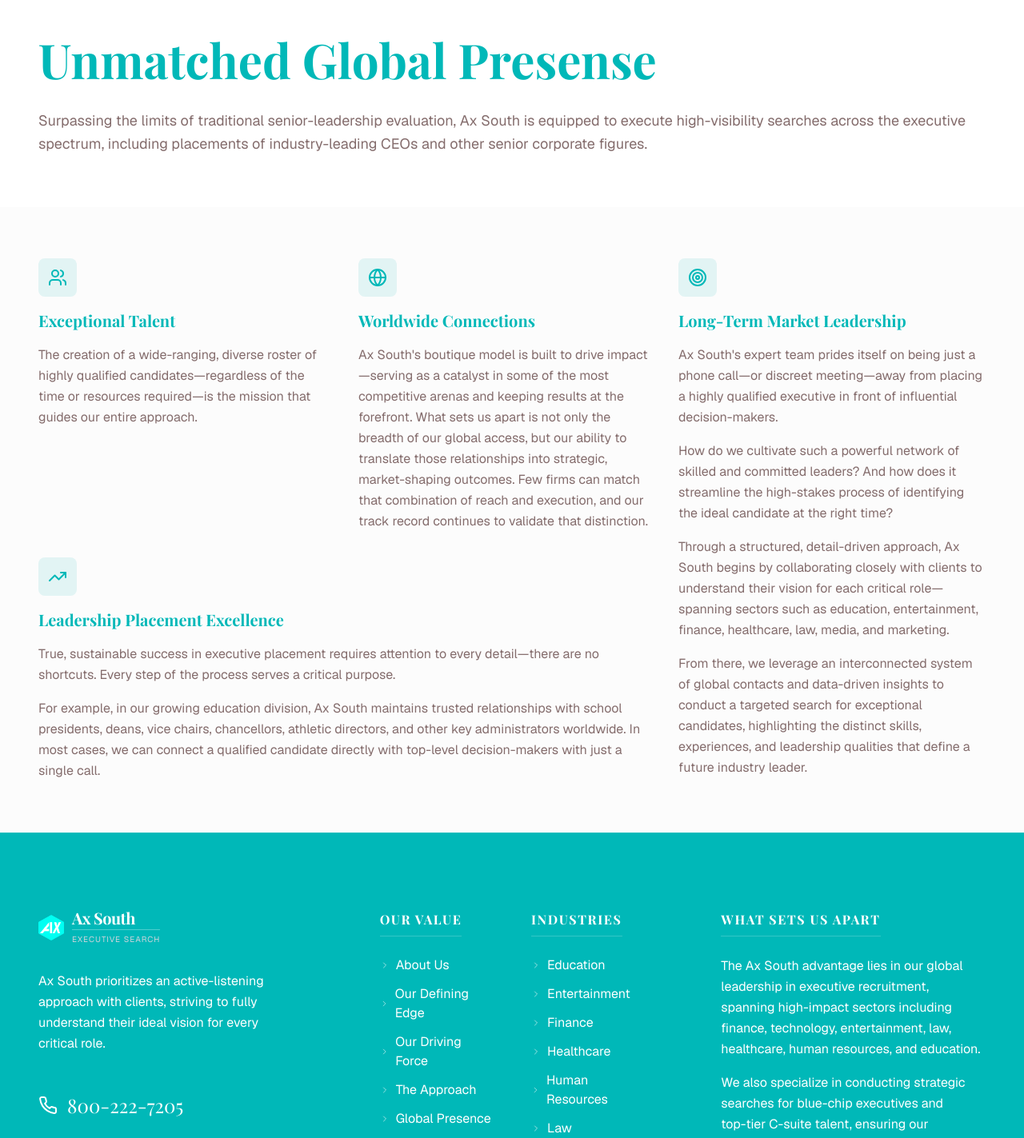
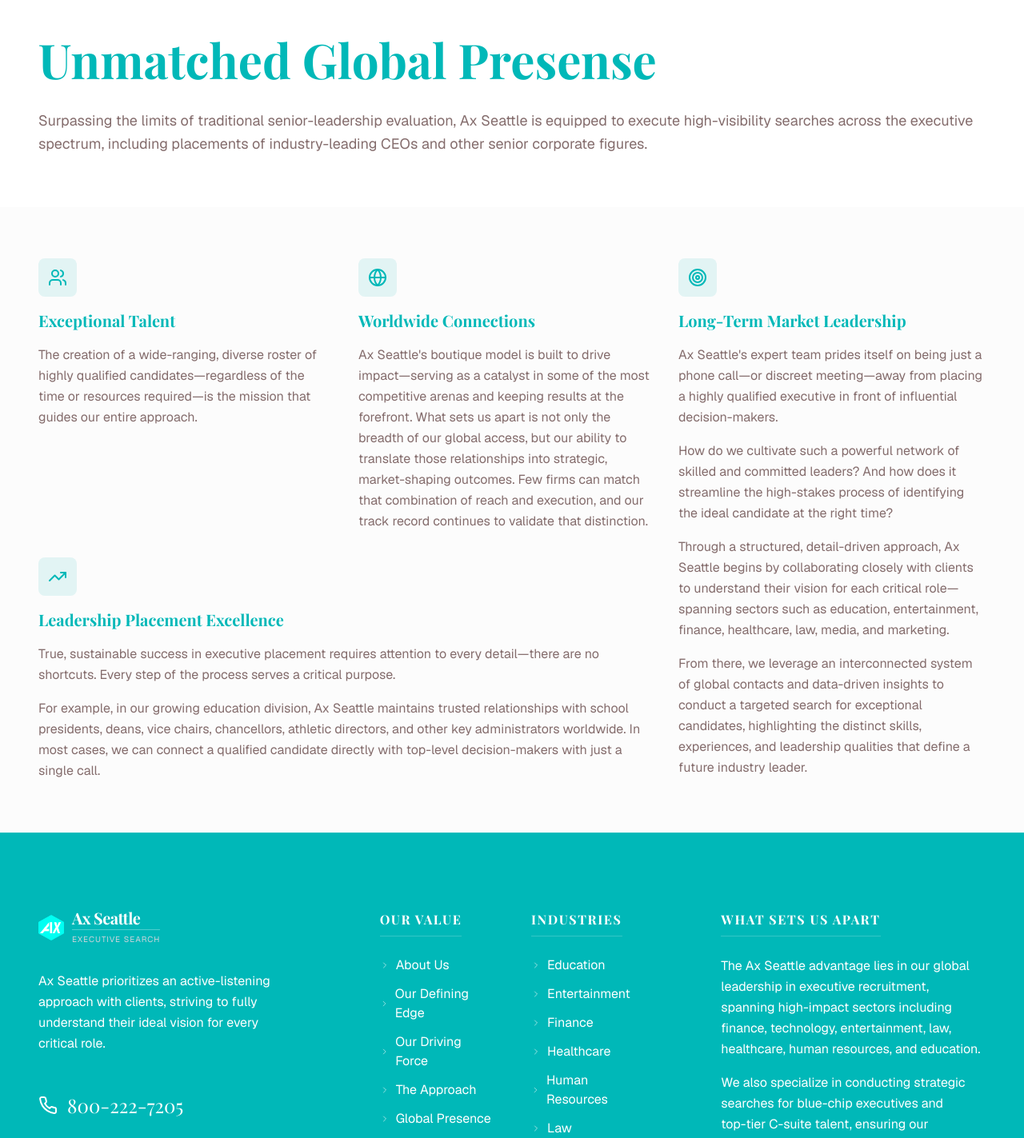
Before and after one commit to newgraph8-commits/Ax-Seattle, a Next.js app: page /unmatched-global-presense in a window 1280 px wide. Shown: the part 180-1603 px from the top of the page at 80% size. Built offline with nearby package versions, Linux system fonts and the light colour scheme; a web font is replaced by a local one.

Commit message:
feat: replace "Ax South" with "Ax Seattle" site-wide
Update brand name in key files and components.

```diff
--- a/app/layout.tsx
+++ b/app/layout.tsx
@@ -18,7 +18,7 @@ const playfair = Playfair_Display({
 })
 
 export const metadata: Metadata = {
-  title: "Ax South",
+  title: "Ax Seattle",
   metadataBase: new URL("https://axfrost.com"),
   icons: {
     icon: [
@@ -34,12 +34,12 @@ export const metadata: Metadata = {
     apple: "/apple-touch-icon.png",
   },
   openGraph: {
-    title: "Ax South",
+    title: "Ax Seattle",
     url: "https://axfrost.com",
     images: null,
   },
   twitter: {
-    title: "Ax South",
+    title: "Ax Seattle",
     card: "summary",
     images: null,
   },
--- a/app/termsofservice/page.tsx
+++ b/app/termsofservice/page.tsx
@@ -3,8 +3,8 @@ import { Footer } from "@/components/layout/footer"
 import type { Metadata } from "next"
 
 export const metadata: Metadata = {
-  title: "Terms of Service | Ax South",
-  description: "Terms of Service for Ax South executive search services.",
+  title: "Terms of Service | Ax Seattle",
+  description: "Terms of Service for Ax Seattle executive search services.",
 }
 
 export default function TermsOfServicePage() {
@@ -23,7 +23,7 @@ export default function TermsOfServicePage() {
             <div className="prose prose-lg max-w-none space-y-8 text-gray-700 leading-relaxed">
               <section>
                 <p className="text-lg">
-                  Ax South has rapidly positioned itself as a leading force in executive search, delivering focused
+                  Ax Seattle has rapidly positioned itself as a leading force in executive search, delivering focused
                   service and exceptional opportunities to an elite portfolio of clients.
                 </p>
               </section>
--- a/app/unmatched-global-presense/page.tsx
+++ b/app/unmatched-global-presense/page.tsx
@@ -3,7 +3,7 @@ import { Footer } from "@/components/layout/footer"
 import { Users, Globe, TrendingUp, Target } from "lucide-react"
 
 export const metadata = {
-  title: "Unmatched Global Presence - Ax South",
+  title: "Unmatched Global Presence - Ax Seattle",
   description: "Surpassing the limits of traditional senior-leadership evaluation",
 }
 
@@ -21,7 +21,7 @@ export default function UnmatchedGlobalPresensePage() {
             <h1 className="text-4xl md:text-5xl lg:text-6xl font-bold text-primary mb-8">Unmatched Global Presense</h1>
             <div className="space-y-6 text-lg text-muted-foreground">
               <p className="leading-relaxed">
-                Surpassing the limits of traditional senior-leadership evaluation, Ax South is equipped to execute
+                Surpassing the limits of traditional senior-leadership evaluation, Ax Seattle is equipped to execute
                 high-visibility searches across the executive spectrum, including placements of industry-leading CEOs
                 and other senior corporate figures.
               </p>
@@ -59,7 +59,7 @@ export default function UnmatchedGlobalPresensePage() {
                     </div>
                     <h3 className="text-xl font-bold text-primary">Worldwide Connections</h3>
                     <p className="text-muted-foreground leading-relaxed">
-                      Ax South's boutique model is built to drive impact—serving as a catalyst in some of the most
+                      Ax Seattle's boutique model is built to drive impact—serving as a catalyst in some of the most
                       competitive arenas and keeping results at the forefront. What sets us apart is not only the
                       breadth of our global access, but our ability to translate those relationships into strategic,
                       market-shaping outcomes. Few firms can match that combination of reach and execution, and our
@@ -79,7 +79,7 @@ export default function UnmatchedGlobalPresensePage() {
                     shortcuts. Every step of the process serves a critical purpose.
                   </p>
                   <p className="text-muted-foreground leading-relaxed">
-                    For example, in our growing education division, Ax South maintains trusted relationships with school
+                    For example, in our growing education division, Ax Seattle maintains trusted relationships with school
                     presidents, deans, vice chairs, chancellors, athletic directors, and other key administrators
                     worldwide. In most cases, we can connect a qualified candidate directly with top-level
                     decision-makers with just a single call.
@@ -94,7 +94,7 @@ export default function UnmatchedGlobalPresensePage() {
                 </div>
                 <h3 className="text-xl font-bold text-primary">Long-Term Market Leadership</h3>
                 <p className="text-muted-foreground leading-relaxed">
-                  Ax South's expert team prides itself on being just a phone call—or discreet meeting—away from placing
+                  Ax Seattle's expert team prides itself on being just a phone call—or discreet meeting—away from placing
                   a highly qualified executive in front of influential decision-makers.
                 </p>
                 <p className="text-muted-foreground leading-relaxed">
@@ -102,7 +102,7 @@ export default function UnmatchedGlobalPresensePage() {
                   streamline the high-stakes process of identifying the ideal candidate at the right time?
                 </p>
                 <p className="text-muted-foreground leading-relaxed">
-                  Through a structured, detail-driven approach, Ax South begins by collaborating closely with clients to
+                  Through a structured, detail-driven approach, Ax Seattle begins by collaborating closely with clients to
                   understand their vision for each critical role—spanning sectors such as education, entertainment,
                   finance, healthcare, law, media, and marketing.
                 </p>
--- a/components/home/brand-banner.tsx
+++ b/components/home/brand-banner.tsx
@@ -29,7 +29,7 @@ export function BrandBanner() {
 
         {/* Quote Text */}
         <p className="text-white/90 font-serif text-xl md:text-2xl w-full leading-relaxed italic tracking-wide text-justify [text-align-last:center]">
-          Ax South prioritizes understanding our clients' goals, taking the time to grasp their ideal outcome for every
+          Ax Seattle prioritizes understanding our clients' goals, taking the time to grasp their ideal outcome for every
           critical position.
         </p>
       </div>
--- a/components/home/callback-form.tsx
+++ b/components/home/callback-form.tsx
@@ -148,7 +148,7 @@ export function CallbackForm() {
               <div className="relative aspect-video bg-muted rounded-sm overflow-hidden mb-6 shadow-xl">
                 <img
                   src="https://images.unsplash.com/photo-1542744173-8e7e53415bb0?q=80&w=2070&auto=format&fit=crop"
-                  alt="Ax South Insights"
+                  alt="Ax Seattle Insights"
                   className="object-cover w-full h-full hover:scale-105 transition-transform duration-700"
                 />
               </div>
@@ -158,7 +158,7 @@ export function CallbackForm() {
             <div className="space-y-6">
               <div className="w-full h-px bg-border/60" />
               <p className="text-muted-foreground leading-relaxed text-lg">
-                Ax South delivers trusted expertise in the often overlooked work of building corporate teams. We support
+                Ax Seattle delivers trusted expertise in the often overlooked work of building corporate teams. We support
                 executive, director, and staff-level hiring across finance and accounting, IT services, sales,
                 marketing, manufacturing, engineering, human resources, corporate communications, community relations,
                 media relations, and administrative roles.
--- a/components/layout/footer.tsx
+++ b/components/layout/footer.tsx
@@ -17,7 +17,7 @@ export function Footer() {
               <Logo light />
             </div>
             <p className="text-white leading-relaxed max-w-md">
-              Ax South prioritizes an active-listening approach with clients, striving to fully understand their ideal
+              Ax Seattle prioritizes an active-listening approach with clients, striving to fully understand their ideal
               vision for every critical role.
             </p>
             <div className="pt-4">
@@ -84,7 +84,7 @@ export function Footer() {
             </h4>
             <div className="space-y-4 text-white leading-relaxed">
               <p>
-                The Ax South advantage lies in our global leadership in executive recruitment, spanning high-impact
+                The Ax Seattle advantage lies in our global leadership in executive recruitment, spanning high-impact
                 sectors including finance, technology, entertainment, law, healthcare, human resources, and education.
               </p>
               <p>
@@ -100,7 +100,7 @@ export function Footer() {
       <div className="border-t border-white/10 py-6">
         <div className="container mx-auto text-center" style={{ paddingInline: "clamp(1rem, 4vw, 3rem)" }}>
           <p className="text-white text-sm">
-            Copyright © 2026 Ax South, LLC All Rights Reserved.
+            Copyright © 2026 Ax Seattle, LLC All Rights Reserved.
           </p>
         </div>
       </div>
--- a/components/ui/logo.tsx
+++ b/components/ui/logo.tsx
@@ -35,7 +35,7 @@ export function Logo({ light = false, className, iconOnly = false, onClick }: Lo
               light ? "text-white" : "text-primary",
             )}
           >
-            Ax South
+            Ax Seattle
           </span>
           <div className={cn("h-[1px] w-full my-1", light ? "bg-white/30" : "bg-primary/20")} />
           <span
```
Also changed, not shown: app/privacy/page.tsx (+5 -5 lines), components/home/feature-cards.tsx (+4 -4 lines), 1 other file (tests, documents, lock files or other folders).
